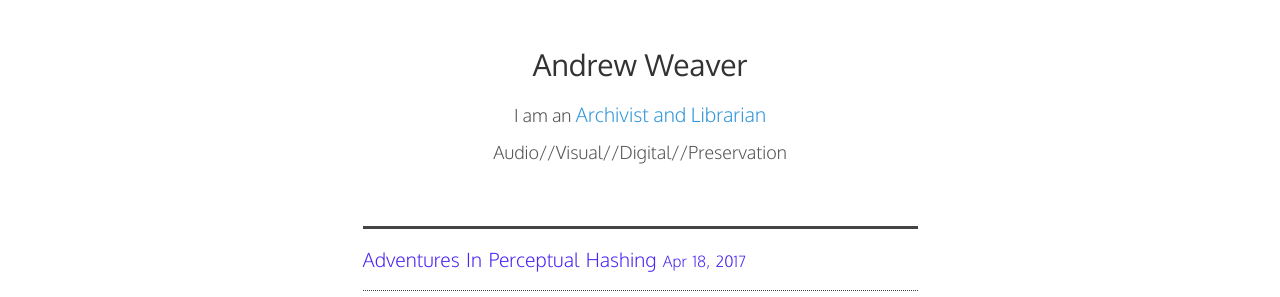
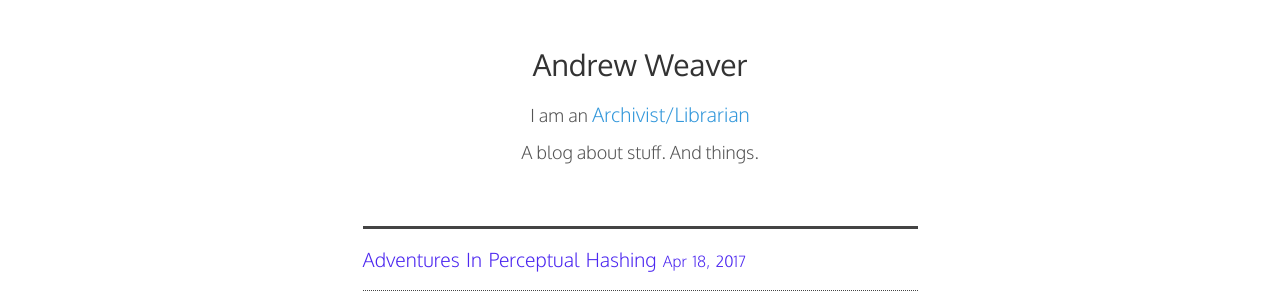
Before and after one commit to privatezero/weaverblog, a Jekyll site: the page built from index.html, in a window 1280 px wide. Shown: the part 133-430 px from the top of the page. Built offline with Jekyll 4.4.1, drawn with Linux system fonts in a browser that asks for light colours.

Commit message:
edits to blog

```diff
--- a/_config.yml
+++ b/_config.yml
@@ -28,8 +28,8 @@ markdown: kramdown
 # Theme setting
 author: Andrew Weaver
 nick:   Weaver
-profession: "Archivist and Librarian"
-tagline: "Audio//Visual//Digital//Preservation"
+profession: "Archivist/Librarian"
+tagline: "A blog about stuff. And things."
 timezone: Pacific
 baseurl: ""
 feed: true
```
Also changed, not shown: _posts/2017-04-18-Adventures-in-perceptual-hashing.md (+5 -5 lines), 7 other files.
